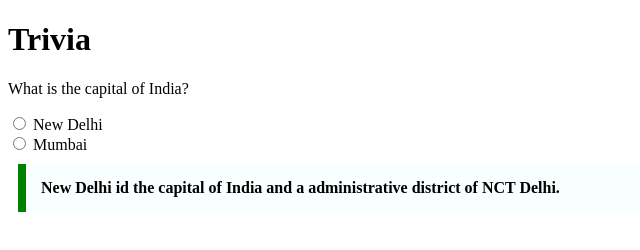
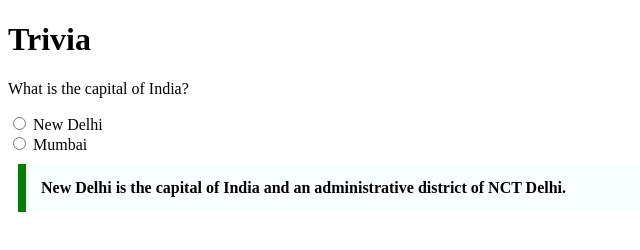
Before and after one commit to acciojob/trivia-SAHILDWIVEDI1232, a website: page main.html in a window 1280 px wide. Shown: the full height of the page, 0-640 px from the left. Drawn offline with Linux system fonts and the light colour scheme.

Commit message:
created a submission

```diff
--- a/main.html
+++ b/main.html
@@ -19,7 +19,7 @@
 		<input type="radio" name="place" value="New Delhi">
 		Mumbai
 	</label>
-	<blockquote id="quote" cite="https://en.wikipedia.org/wiki/New_Delhi">New Delhi id the capital of India and a administrative district of NCT Delhi.</blockquote>
+	<blockquote id="quote" cite="https://en.wikipedia.org/wiki/New_Delhi">New Delhi is the capital of India and an administrative district of NCT Delhi.</blockquote>
     <script type="text/javascript" src="./script.js">
 </script>
 
```
